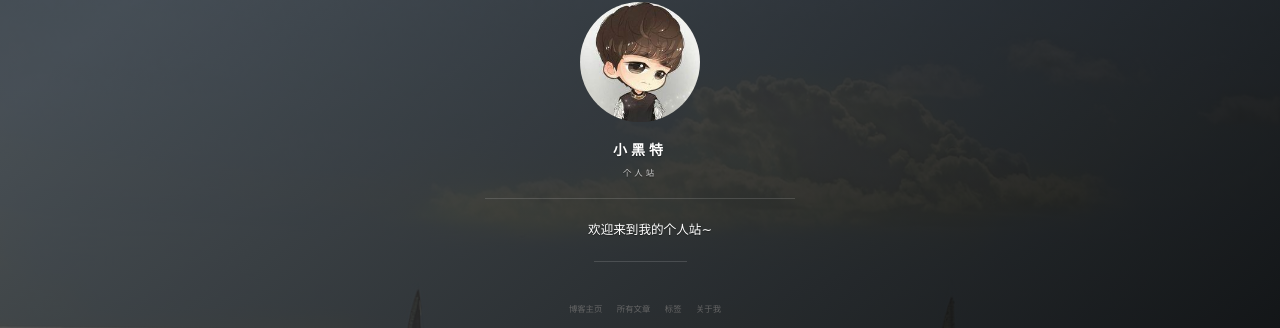
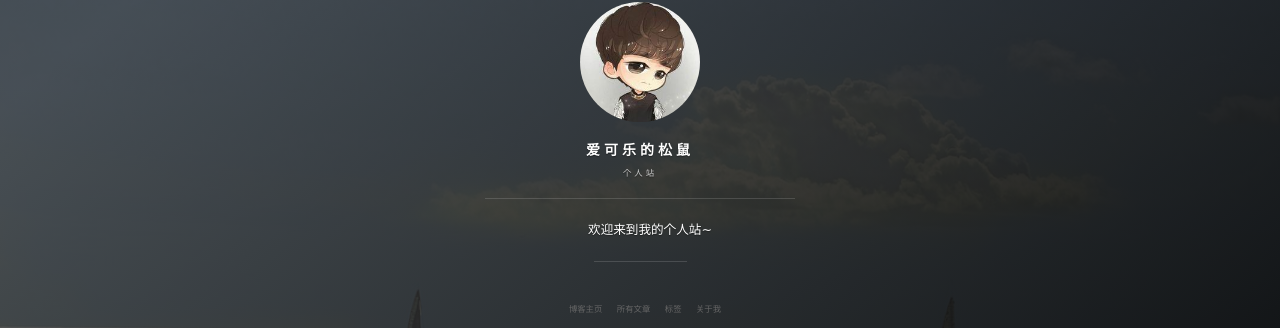
Before and after one commit to lyjzsyzlt/lyjzsyzlt.github.io, a Jekyll site: the page built from index.html, in a window 1280 px wide. Shown: the part 286-614 px from the top of the page. Built offline with Jekyll 4.4.1, drawn with Linux system fonts in a browser that asks for light colours; nearby versions of some CDN libraries; a script that is not in the unit is left out; the list of posts is cut into pages by our own code; comment, search, counter and statistics services are not loaded; some of the changed text lies outside the part shown.

Commit message:
basic info

```diff
--- a/_config.yml
+++ b/_config.yml
@@ -1,11 +1,11 @@
 # Basic
-title: 小黑特
+title: 爱可乐的松鼠
 subtitle: 个人站
 description: 欢迎来到我的个人站~
 # 头像里面的标题
-avatarTitle: Te-Shi
+avatarTitle: lyj
 # 头像里面的描述
-avatarDesc: 机器学习/计算机视觉
+avatarDesc: 语音识别
 url: "http://yongjielv.com.cn"
 
 # Comment
@@ -16,19 +16,19 @@ comment:
 
 # Social
 social:
-    weibo: 5986156033
-    github: te-shi
+    # weibo:
+    github: lyjzsyzlt
     # zhihu: panpanleopard
     # juejin: xxx
     #jianshu: 2ada30d8d0f7
     # twitter:
-    mail: te.shi@foxmail.com
+    mail: yongjie_lv@tju.edu.cn
 
 
 # 百度统计
 # 使用博客模板请去掉或者更换 id
 baidu:
-    id: 6ff3dd21c7515cc940870717701fd4fb
+    id: 6257ed2a87a9c709fd5a60a35ba266
 
 # Google Analytics
 # 使用博客模板请去掉或者更换 id
```
